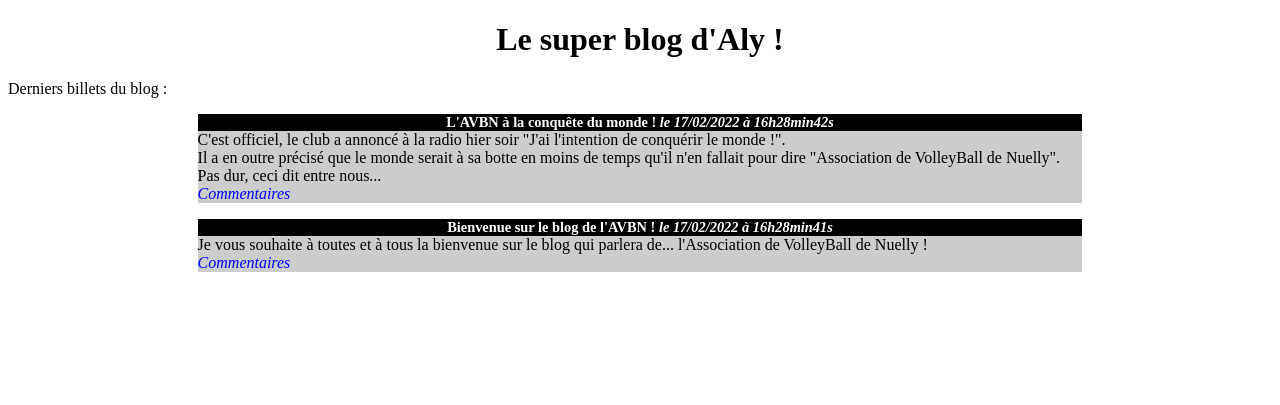
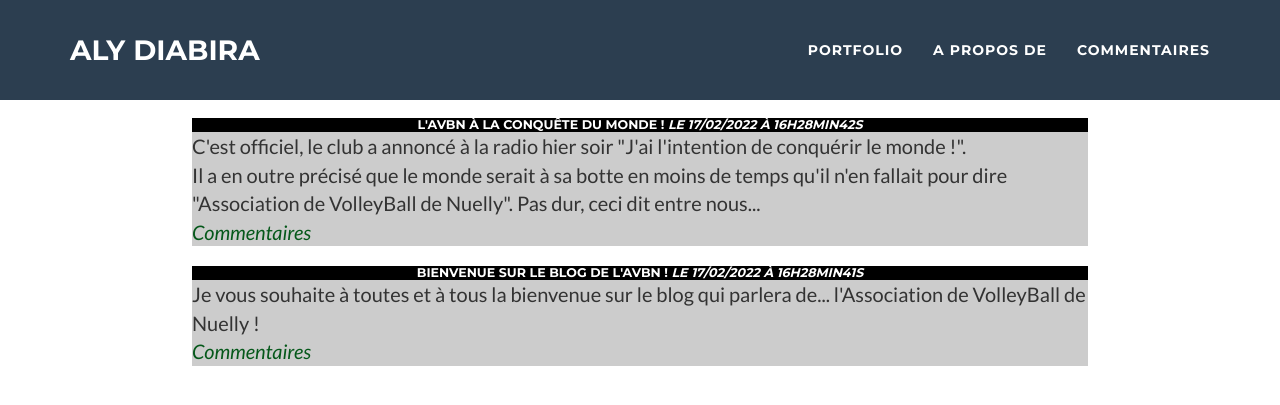
Before and after one commit to Alydiabira/Pratique-en-formation, a PHP site: page / in a window 1280 px wide. Shown: the top 405 px of the page. Run offline with PHP 8.4, Linux system fonts and the light colour scheme; data comes from the database, SQL or seed files in the repository; some libraries are stand-ins or nearby versions.

Commit message:
Update homepage.php

```diff
--- a/pratique/blog/templates/homepage.php
+++ b/pratique/blog/templates/homepage.php
@@ -1,8 +1,75 @@
 <?php $title = "Le blog d' Aly"; ?>
 
 <?php ob_start(); ?>
+
+<meta charset="utf-8">
+<meta http-equiv="X-UA-Compatible" content="IE=edge">
+<meta name="viewport" content="width=device-width, initial-scale=1">
+<meta name="description" content="">
+<meta name="author" content="">
+
+
+
+<!-- Bootstrap Core CSS -->
+<link href="bootstrap.min.css" rel="stylesheet">
+<link href="style.css" rel="stylesheet">
+
+<!-- Theme CSS -->
+<link href="freelancer.min.css" rel="stylesheet">
+
+<!-- Custom Fonts -->
+<link href="font-awesome.min.css" rel="stylesheet" type="text/css">
+<link href="https://fonts.googleapis.com/css?family=Montserrat:400,700" rel="stylesheet" type="text/css">
+<link href="https://fonts.googleapis.com/css?family=Lato:400,700,400italic,700italic" rel="stylesheet" type="text/css">
+
+<!-- HTML5 Shim and Respond.js IE8 support of HTML5 elements and media queries -->
+<!-- WARNING: Respond.js doesn't work if you view the page via file:// -->
+<!--[if lt IE 9]>
+        <script src="https://oss.maxcdn.com/libs/html5shiv/3.7.0/html5shiv.js"></script>
+        <script src="https://oss.maxcdn.com/libs/respond.js/1.4.2/respond.min.js"></script>
+    <![endif]-->
+
+</head>
+
 <h1>Le super blog d'Aly !</h1>
 <p>Derniers billets du blog :</p>
+
+<!-- Navigation -->
+<nav id="mainNav" class="navbar navbar-default navbar-fixed-top navbar-custom">
+    <div class="container">
+        <!-- Brand and toggle get grouped for better mobile display -->
+        <div class="navbar-header page-scroll">
+            <button type="button" class="navbar-toggle" data-toggle="collapse" data-target="#bs-example-navbar-collapse-1">
+                <span class="sr-only">Toggle navigation</span> Menu <i class="fa fa-bars"></i>
+            </button>
+            <a class="navbar-brand" href="#page-top">Aly DIABIRA</a>
+        </div>
+
+        <!-- Collect the nav links, forms, and other content for toggling -->
+        <div class="collapse navbar-collapse" id="bs-example-navbar-collapse-1">
+            <ul class="nav navbar-nav navbar-right">
+                <li class="hidden">
+                    <a href="#page-top"></a>
+                </li>
+                <li class="page-scroll">
+                    <a href="#portfolio">Portfolio</a>
+                </li>
+                <li class="page-scroll">
+                    <a href="#about">A propos de</a>
+                </li>
+                <li class="page-scroll">
+                    <a href="#COMMENTAIRES">COMMENTAIRES</a>
+                </li>
+            </ul>
+        </div>
+        <!-- /.navbar-collapse -->
+    </div>
+    <!-- /.container-fluid -->
+</nav>
+
+
+
+
 
 <?php
 foreach ($posts as $post) {
```
